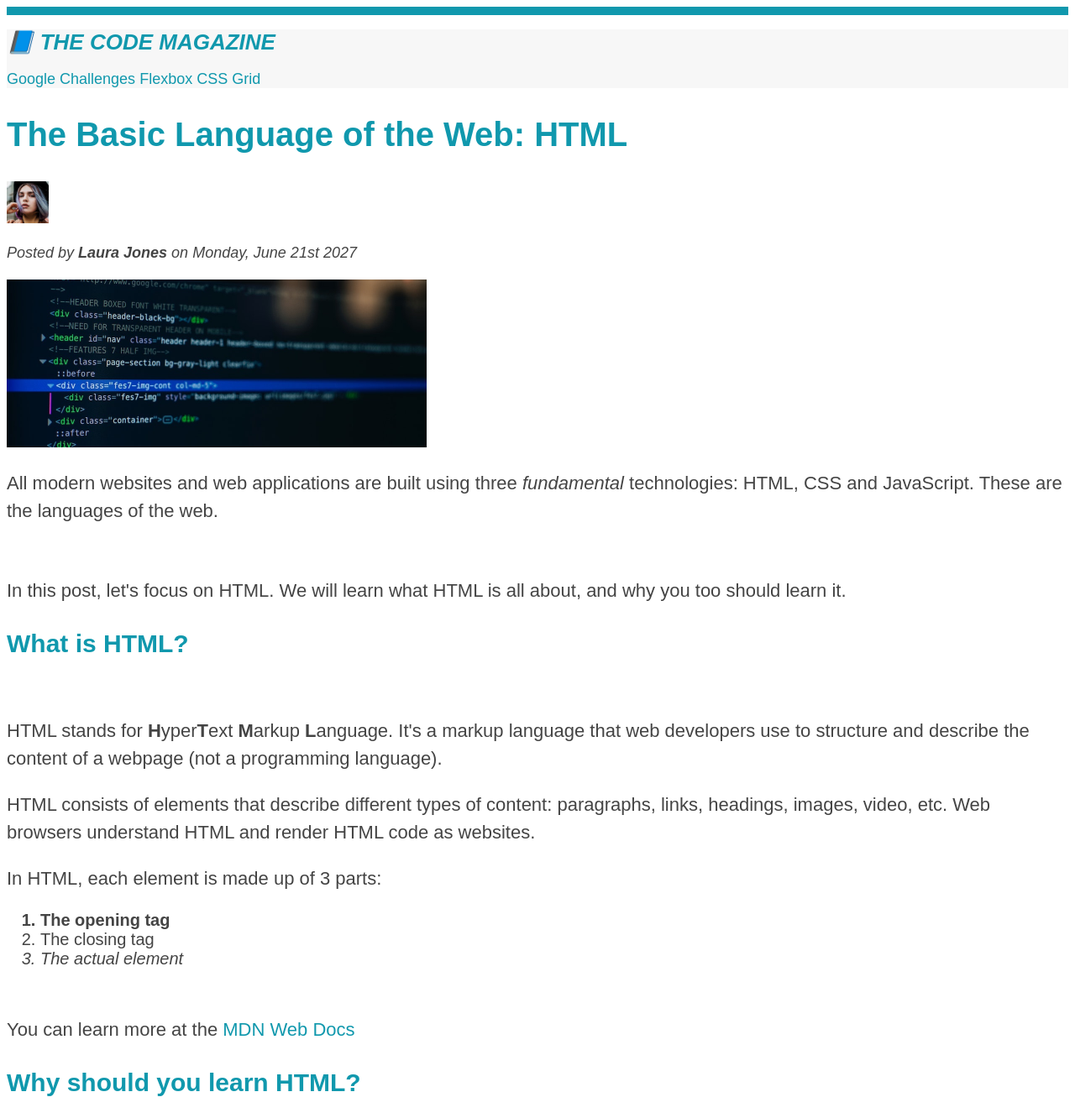
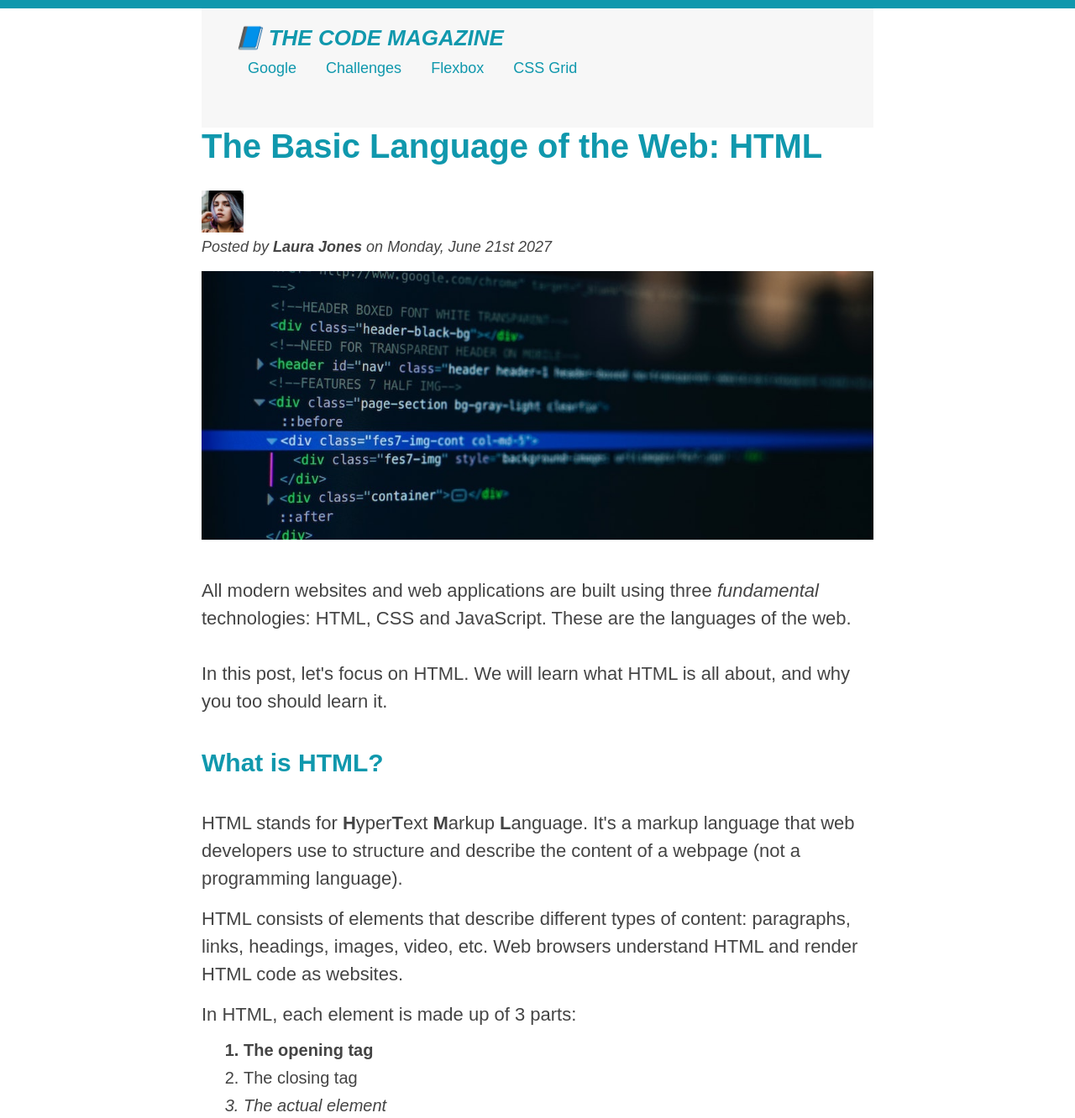
Before and after one commit to Web-Training-WT/HTML-and-CSS-Fundamentals, a plain HTML site: page index.html in a window 1280 px wide. Shown: the top 1332 px of the page at 84% size. Drawn offline with Linux system fonts and the light colour scheme.

Commit message:
Margin And Padding

```diff
--- a/index.html
+++ b/index.html
@@ -6,11 +6,13 @@
     <link rel="stylesheet" href="style.css " />
   </head>
 
+
   <body>
+    <div class="container">
     <!--this is header -->
     <header class="main-header">
       <h1>📘 The Code Magazine</h1>
-      <nav class="acolor">
+      <nav class="acolor" >
         <a href="https://www.google.com" target="_blank">Google</a>
         <a href="#">Challenges</a>
         <a href="#">Flexbox</a>
@@ -19,7 +21,7 @@
     </header>
 
     <article>
-      <header>
+      <header class="post-header">
         <h2>The Basic Language of the Web: HTML</h2>
 
         <img
@@ -38,6 +40,7 @@
           alt="HTML code on a screen"
           width="500"
           height="200"
+          class="post-image"
         />
       </header>
 
@@ -135,5 +138,6 @@
     </aside>
 
     <footer><p id="footer">Copyright © 2027 by The Code Magazine.</p></footer>
+    </div>
   </body>
 </html>
--- a/style.css
+++ b/style.css
@@ -1,9 +1,52 @@
+*{
+  padding: 0;
+  margin: 0;
+
+}
 
 body {
   color: #444;
   font-family: sans-serif;
-  border-top: 10px solid #1098ad;
+  border-top:  10px solid #1098ad ;
+
+
 }
+.container {
+  width: 800px;
+  /*margin-right: auto;*/
+  /*margin-left: auto;*/
+  margin: 0 auto;
+}
+.main-header  {
+  background-color: #f7f7f7;
+  padding: 20px 40px;
+  padding-bottom: 60px;
+
+}
+nav {
+  font-size: 18px;
+  padding-top: 10px;
+
+}
+.post-header {
+  margin-bottom: 40px;
+}
+article {
+  margin-bottom: 60px;
+}
+
+aside {
+  background-color: #f7f7f7;
+  border-top: 5px solid #1098ad;
+  border-bottom: 5px solid #1098ad;
+  /*padding: 50px ;*/
+  /*padding-bottom: 50px;*/
+  padding: 50px 0;
+  width: 500px;
+}
+
+
+
 
 h1,
 h2,
@@ -18,10 +61,13 @@ h1 {
 }
 h2 {
   font-size: 40px;
+  margin-bottom: 30px;
 }
 
 h3 {
   font-size: 30px;
+  margin-bottom: 20px;
+  margin-top: 40px;
 }
 h4 {
   font-size: 20px;
@@ -32,9 +78,21 @@ h4 {
 p {
   font-size: 22px;
   line-height: 1.5;
+  margin-bottom: 15px;
 }
+
+ul,ol {
+  margin-left: 50px;
+  margin-bottom: 20px;
+}
+
+
 li {
   font-size: 20px;
+  margin-bottom: 10px;
+}
+li:last-child {
+  margin-bottom: 0;
 }
 /* footer p {
   font-size: 16px;
@@ -45,6 +103,7 @@ li {
 #laura {
   font-style: italic;
   font-size: 18px;
+  margin-bottom: 15px;
 }
 .ulist {
   font-size: 18px;
@@ -53,14 +112,7 @@ li {
 .related {
   list-style: none;
 }
-.main-header {
-  background-color: #f7f7f7;
-}
-aside {
-  background-color: #f7f7f7;
-  border-top: 5px solid #1098ad;
-  border-bottom: 5px solid #1098ad;
-}
+
 /*
 .fisrt-li {
   font-weight: bold;
@@ -88,6 +140,7 @@ li:last-child {
 a:link {
   color: #1098ad;
   text-decoration: none;
+  padding: 15px;
 }
 /* semmilr */
 a:visited {
@@ -98,12 +151,16 @@ a:hover {
   color: orangered;
   font-weight: bold;
   text-decoration: underline orangered;
+
+
 }
 a:active {
   background-color: black;
   font-style: italic;
 }
 /* LVHA */
-nav {
-  font-size: 18px;
+
+.post-image{
+  width: 100%;
+  height: auto;
 }
```
